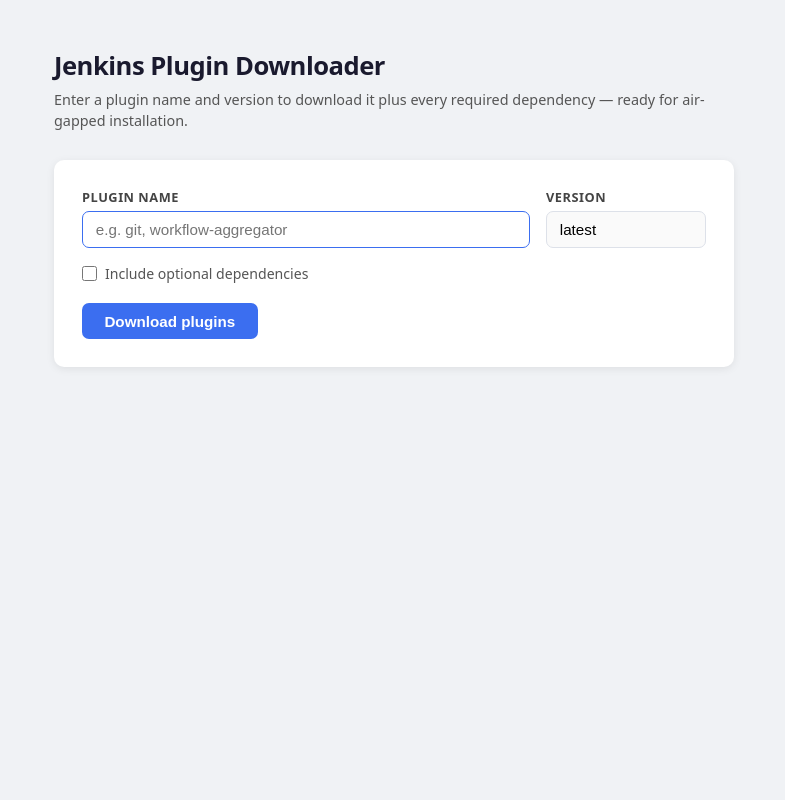
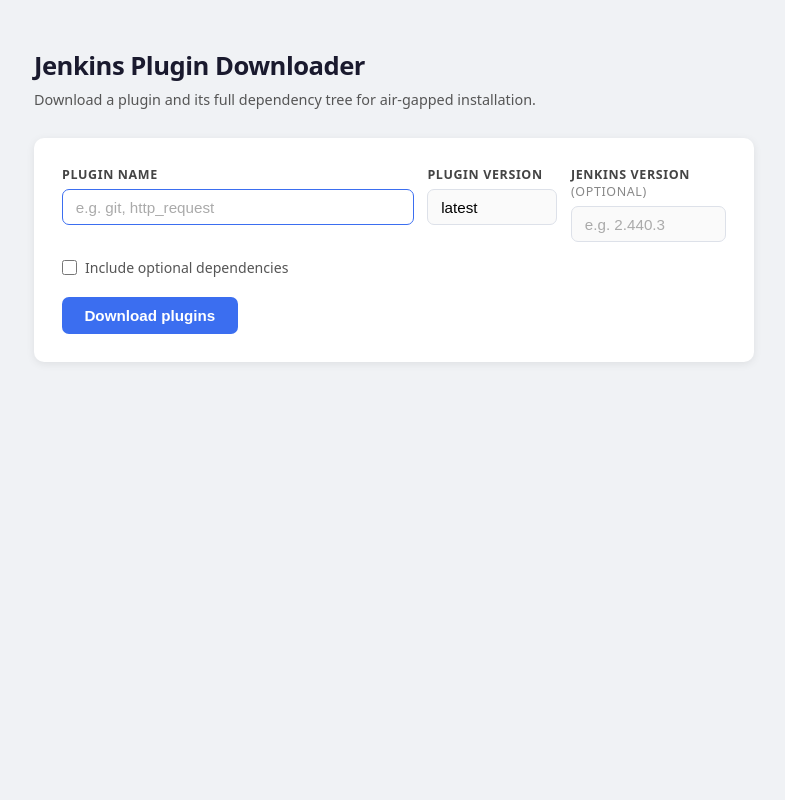
Before and after one commit to seab4ng/download-jenkins-plugin-deps-tree, a Flask app: page / in a window 1280 px wide. Shown: the whole page, without its empty margins (246-1031 px from the left). Run offline with Flask 2, Linux system fonts and the light colour scheme.

Commit message:
Fix 403, add plugin summary table, add Jenkins version field
- Add User-Agent header (jenkins-plugin-manager/2.12.0) to fix 403 from CDN
- Fetch versioned update center (updates.jenkins.io/{jenkins_version}/) when
  Jenkins version is supplied, falling back to /current/ otherwise; uses the
  update center URL and dependency list so versions match the target Jenkins
- Track name/version/size_kb per downloaded plugin and return in status response
- Show sorted summary table in the UI after completion, with Download ZIP button

```diff
--- a/app.py
+++ b/app.py
@@ -9,19 +9,48 @@ import requests
 from flask import Flask, jsonify, render_template, request, send_file
 
 app = Flask(__name__)
-jobs = {}  # job_id -> {status, log, zip_path, zip_name}
+jobs = {}
 
 JENKINS_BASE = "https://updates.jenkins.io"
+HEADERS = {"User-Agent": "jenkins-plugin-manager/2.12.0"}
 
 
-def get_plugin_url(name, version):
-    if version.lower() == "latest":
-        return f"{JENKINS_BASE}/latest/{name}.hpi"
-    return f"{JENKINS_BASE}/download/plugins/{name}/{version}/{name}.hpi"
+# ---------------------------------------------------------------------------
+# Update-center helpers
+# ---------------------------------------------------------------------------
+
+def fetch_update_center(jenkins_version=None):
+    """Return (plugins_dict, source_url) from the appropriate update center."""
+    urls = []
+    if jenkins_version:
+        urls.append(f"{JENKINS_BASE}/{jenkins_version}/update-center.actual.json")
+    urls.append(f"{JENKINS_BASE}/current/update-center.actual.json")
+
+    for url in urls:
+        try:
+            resp = requests.get(url, timeout=30, headers=HEADERS)
+            resp.raise_for_status()
+            data = resp.json()
+            return data.get("plugins", {}), url
+        except Exception:
+            continue
+    return {}, None
 
 
+def uc_lookup(uc_plugins, name):
+    """Look up a plugin in the update-center dict, trying alternate name forms."""
+    return (
+        uc_plugins.get(name)
+        or uc_plugins.get(name.replace("-", "_"))
+        or uc_plugins.get(name.replace("_", "-"))
+    )
+
+
+# ---------------------------------------------------------------------------
+# MANIFEST.MF helpers (fallback when plugin not in update center)
+# ---------------------------------------------------------------------------
+
 def parse_manifest(text):
-    """Parse a MANIFEST.MF file handling RFC 822 line folding."""
     lines = text.replace("\r\n", "\n").replace("\r", "\n").split("\n")
     unfolded = []
     for line in lines:
@@ -37,8 +66,7 @@ def parse_manifest(text):
     return headers
 
 
-def parse_dependencies(dep_str):
-    """Return list of (name, version, is_optional) from Plugin-Dependencies value."""
+def parse_manifest_deps(dep_str):
     deps = []
     if not dep_str:
         return deps
@@ -54,17 +82,31 @@ def parse_dependencies(dep_str):
     return deps
 
 
-def download_plugin(name, version, downloaded, zf, log, include_optional):
+# ---------------------------------------------------------------------------
+# Recursive downloader
+# ---------------------------------------------------------------------------
+
+def download_plugin(name, version, uc_plugins, downloaded, downloaded_list, zf, log, include_optional):
     key = name.lower()
     if key in downloaded:
         return
     downloaded.add(key)
 
-    url = get_plugin_url(name, version)
-    log.append(f"↓ {name}  {version}  {url}")
+    uc_info = uc_lookup(uc_plugins, name)
+
+    # Resolve version
+    resolved_version = version
+    if version.lower() == "latest" and uc_info:
+        resolved_version = uc_info["version"]
+
+    # Pick download URL
+    using_uc = uc_info and resolved_version == uc_info.get("version")
+    url = uc_info["url"] if using_uc else f"{JENKINS_BASE}/download/plugins/{name}/{resolved_version}/{name}.hpi"
+
+    log.append(f"↓ {name}  {resolved_version}")
 
     try:
-        resp = requests.get(url, timeout=60, allow_redirects=True)
+        resp = requests.get(url, timeout=60, allow_redirects=True, headers=HEADERS)
         resp.raise_for_status()
         hpi_data = resp.content
     except requests.HTTPError as exc:
@@ -75,39 +117,56 @@ def download_plugin(name, version, downloaded, zf, log, include_optional):
         return
 
     size_kb = len(hpi_data) // 1024
+    actual_version = resolved_version
+    deps = []
 
-    actual_version = version
-    deps = []
-    try:
-        with zipfile.ZipFile(io.BytesIO(hpi_data)) as inner:
-            manifest_text = inner.read("META-INF/MANIFEST.MF").decode("utf-8", errors="replace")
-        headers = parse_manifest(manifest_text)
-        actual_version = headers.get("Plugin-Version", version)
-        deps = parse_dependencies(headers.get("Plugin-Dependencies", ""))
-    except Exception as exc:
-        log.append(f"  ⚠ Could not read manifest for {name}: {exc}")
+    if using_uc:
+        for dep in uc_info.get("dependencies", []):
+            deps.append((dep["name"], dep["version"], dep.get("optional", False)))
+    else:
+        try:
+            with zipfile.ZipFile(io.BytesIO(hpi_data)) as inner:
+                manifest_text = inner.read("META-INF/MANIFEST.MF").decode("utf-8", errors="replace")
+            h = parse_manifest(manifest_text)
+            actual_version = h.get("Plugin-Version", resolved_version)
+            deps = parse_manifest_deps(h.get("Plugin-Dependencies", ""))
+        except Exception as exc:
+            log.append(f"  ⚠ Could not read manifest for {name}: {exc}")
 
     zf.writestr(f"{name}.hpi", hpi_data)
+    downloaded_list.append({"name": name, "version": actual_version, "size_kb": size_kb})
     log.append(f"  ✓ {name} {actual_version}  ({size_kb} KB)")
 
     for dep_name, dep_version, optional in deps:
         if optional and not include_optional:
             log.append(f"  – skip optional: {dep_name} {dep_version}")
             continue
-        download_plugin(dep_name, dep_version, downloaded, zf, log, include_optional)
+        download_plugin(dep_name, dep_version, uc_plugins, downloaded, downloaded_list, zf, log, include_optional)
 
 
-def run_job(job_id, plugin_name, version, include_optional):
+# ---------------------------------------------------------------------------
+# Job runner
+# ---------------------------------------------------------------------------
+
+def run_job(job_id, plugin_name, version, jenkins_version, include_optional):
     job = jobs[job_id]
     log = job["log"]
-    opt_label = " (+ optional deps)" if include_optional else ""
-    log.append(f"Starting: {plugin_name}  version={version}{opt_label}\n")
+    jv_label = f", Jenkins {jenkins_version}" if jenkins_version else " (latest Jenkins)"
+    log.append(f"Starting: {plugin_name}  version={version}{jv_label}\n")
+
+    log.append(f"Fetching update center{' for Jenkins ' + jenkins_version if jenkins_version else ''}...")
+    uc_plugins, uc_url = fetch_update_center(jenkins_version)
+    if uc_url:
+        log.append(f"  Loaded {len(uc_plugins)} plugins from {uc_url}\n")
+    else:
+        log.append("  ⚠ Could not load update center — using direct URLs\n")
 
     try:
         buf = io.BytesIO()
         downloaded = set()
+        downloaded_list = []
         with zipfile.ZipFile(buf, "w", zipfile.ZIP_DEFLATED) as zf:
-            download_plugin(plugin_name, version, downloaded, zf, log, include_optional)
+            download_plugin(plugin_name, version, uc_plugins, downloaded, downloaded_list, zf, log, include_optional)
 
         buf.seek(0)
         tmp = tempfile.NamedTemporaryFile(delete=False, suffix=".zip")
@@ -116,12 +175,17 @@ def run_job(job_id, plugin_name, version, include_optional):
 
         job["zip_path"] = tmp.name
         job["zip_name"] = f"{plugin_name}-plugins.zip"
+        job["plugins"] = sorted(downloaded_list, key=lambda x: x["name"])
         job["status"] = "done"
         log.append(f"\nDone — {len(downloaded)} plugin(s) packaged.")
     except Exception as exc:
         job["status"] = "error"
         log.append(f"\nFATAL: {exc}")
 
+
+# ---------------------------------------------------------------------------
+# Flask routes
+# ---------------------------------------------------------------------------
 
 @app.route("/")
 def index():
@@ -133,15 +197,16 @@ def start():
     data = request.get_json() or {}
     plugin_name = (data.get("plugin_name") or "").strip()
     version = (data.get("version") or "latest").strip() or "latest"
+    jenkins_version = (data.get("jenkins_version") or "").strip() or None
     include_optional = bool(data.get("include_optional", False))
 
     if not plugin_name:
         return jsonify({"error": "Plugin name is required"}), 400
 
     job_id = str(uuid.uuid4())
-    jobs[job_id] = {"status": "running", "log": [], "zip_path": None, "zip_name": None}
+    jobs[job_id] = {"status": "running", "log": [], "zip_path": None, "zip_name": None, "plugins": []}
 
-    t = threading.Thread(target=run_job, args=(job_id, plugin_name, version, include_optional))
+    t = threading.Thread(target=run_job, args=(job_id, plugin_name, version, jenkins_version, include_optional))
     t.daemon = True
     t.start()
 
@@ -153,7 +218,7 @@ def status(job_id):
     job = jobs.get(job_id)
     if not job:
         return jsonify({"error": "Not found"}), 404
-    return jsonify({"status": job["status"], "log": job["log"]})
+    return jsonify({"status": job["status"], "log": job["log"], "plugins": job.get("plugins", [])})
 
 
 @app.route("/result/<job_id>")
--- a/templates/index.html
+++ b/templates/index.html
@@ -15,10 +15,10 @@
       display: flex;
       align-items: flex-start;
       justify-content: center;
-      padding: 3rem 1rem;
+      padding: 3rem 1rem 4rem;
     }
 
-    .container { width: 100%; max-width: 680px; }
+    .container { width: 100%; max-width: 720px; }
 
     header { margin-bottom: 1.75rem; }
     header h1 { font-size: 1.6rem; font-weight: 700; letter-spacing: -0.5px; }
@@ -31,11 +31,10 @@
       box-shadow: 0 2px 8px rgba(0,0,0,0.08);
     }
 
-    .row { display: flex; gap: 1rem; }
+    .row { display: flex; gap: 0.85rem; flex-wrap: wrap; }
 
-    .field { display: flex; flex-direction: column; gap: 0.35rem; flex: 1; margin-bottom: 1rem; }
-    .field.short { max-width: 160px; }
-    .field label { font-size: 0.8rem; font-weight: 600; color: #444; text-transform: uppercase; letter-spacing: 0.04em; }
+    .field { display: flex; flex-direction: column; gap: 0.35rem; flex: 1; min-width: 120px; margin-bottom: 1rem; }
+    .field label { font-size: 0.78rem; font-weight: 600; color: #444; text-transform: uppercase; letter-spacing: 0.05em; }
 
     input[type="text"] {
       padding: 0.55rem 0.8rem;
@@ -45,8 +44,10 @@
       outline: none;
       transition: border-color 0.15s;
       background: #fafafa;
+      width: 100%;
     }
     input[type="text"]:focus { border-color: #3b6ef0; background: #fff; }
+    input[type="text"]::placeholder { color: #aaa; }
 
     .opt-row {
       display: flex;
@@ -73,25 +74,29 @@
     }
     .btn-primary { background: #3b6ef0; color: #fff; }
     .btn-primary:hover { background: #2a5bd7; }
-    .btn-primary:disabled { opacity: 0.5; cursor: not-allowed; }
+    .btn-primary:disabled { opacity: 0.45; cursor: not-allowed; }
     .btn-success { background: #16a34a; color: #fff; text-decoration: none; }
     .btn-success:hover { background: #15803d; }
 
-    /* Progress section */
+    /* Progress */
     #progress-section { display: none; margin-top: 1.5rem; border-top: 1px solid #eee; padding-top: 1.25rem; }
 
-    .progress-header {
+    .section-label {
+      font-size: 0.78rem;
+      font-weight: 600;
+      color: #444;
+      text-transform: uppercase;
+      letter-spacing: 0.05em;
+      margin-bottom: 0.55rem;
       display: flex;
       align-items: center;
       justify-content: space-between;
-      margin-bottom: 0.6rem;
     }
-    .progress-header span { font-size: 0.82rem; font-weight: 600; color: #444; text-transform: uppercase; letter-spacing: 0.04em; }
 
     .badge {
-      padding: 0.2rem 0.65rem;
+      padding: 0.18rem 0.6rem;
       border-radius: 999px;
-      font-size: 0.72rem;
+      font-size: 0.7rem;
       font-weight: 700;
       text-transform: uppercase;
       letter-spacing: 0.06em;
@@ -103,40 +108,64 @@
     .log {
       background: #1a1b26;
       color: #cdd6f4;
-      font-family: "JetBrains Mono", "Cascadia Code", "Fira Code", "Consolas", monospace;
+      font-family: "Cascadia Code", "JetBrains Mono", "Fira Code", "Consolas", monospace;
       font-size: 0.78rem;
-      line-height: 1.6;
+      line-height: 1.65;
       border-radius: 7px;
       padding: 0.9rem 1rem;
-      max-height: 320px;
+      max-height: 260px;
       overflow-y: auto;
       white-space: pre-wrap;
       word-break: break-all;
     }
-    .log .ok    { color: #a6e3a1; }
-    .log .err   { color: #f38ba8; }
-    .log .warn  { color: #f9e2af; }
-    .log .skip  { color: #6c7086; }
 
-    #download-wrap { margin-top: 1rem; display: none; }
+    /* Plugin summary table */
+    #summary-section { display: none; margin-top: 1.5rem; border-top: 1px solid #eee; padding-top: 1.25rem; }
+
+    .table-wrap { overflow-x: auto; margin-top: 0.55rem; border-radius: 7px; border: 1px solid #e5e7eb; }
+
+    table { width: 100%; border-collapse: collapse; font-size: 0.85rem; }
+    thead th {
+      background: #f8f9fb;
+      text-align: left;
+      padding: 0.55rem 0.85rem;
+      font-size: 0.75rem;
+      font-weight: 700;
+      text-transform: uppercase;
+      letter-spacing: 0.05em;
+      color: #555;
+      border-bottom: 1px solid #e5e7eb;
+    }
+    tbody tr { border-bottom: 1px solid #f0f0f0; }
+    tbody tr:last-child { border-bottom: none; }
+    tbody tr:hover { background: #fafafa; }
+    tbody td { padding: 0.5rem 0.85rem; color: #333; }
+    tbody td.mono { font-family: monospace; font-size: 0.82rem; }
+    tbody td.right { text-align: right; color: #666; }
+
+    #download-wrap { margin-top: 1.1rem; }
   </style>
 </head>
 <body>
 <div class="container">
   <header>
     <h1>Jenkins Plugin Downloader</h1>
-    <p>Enter a plugin name and version to download it plus every required dependency — ready for air-gapped installation.</p>
+    <p>Download a plugin and its full dependency tree for air-gapped installation.</p>
   </header>
 
   <div class="card">
     <div class="row">
-      <div class="field">
+      <div class="field" style="flex:2; min-width:180px;">
         <label for="plugin_name">Plugin name</label>
-        <input type="text" id="plugin_name" placeholder="e.g. git, workflow-aggregator" autocomplete="off" autofocus>
+        <input type="text" id="plugin_name" placeholder="e.g. git, http_request" autocomplete="off" autofocus>
       </div>
-      <div class="field short">
-        <label for="version">Version</label>
+      <div class="field" style="max-width:130px;">
+        <label for="version">Plugin version</label>
         <input type="text" id="version" placeholder="latest" value="latest">
+      </div>
+      <div class="field" style="max-width:155px;">
+        <label for="jenkins_version">Jenkins version <span style="font-weight:400;color:#888;">(optional)</span></label>
+        <input type="text" id="jenkins_version" placeholder="e.g. 2.440.3">
       </div>
     </div>
 
@@ -147,14 +176,38 @@
 
     <button class="btn btn-primary" id="start-btn" onclick="startDownload()">Download plugins</button>
 
+    <!-- Progress log -->
     <div id="progress-section">
-      <div class="progress-header">
-        <span>Progress</span>
+      <div class="section-label">
+        Progress
         <span id="badge" class="badge"></span>
       </div>
       <div class="log" id="log"></div>
+    </div>
+
+    <!-- Plugin summary table -->
+    <div id="summary-section">
+      <div class="section-label">
+        Downloaded plugins
+        <span id="plugin-count" style="font-weight:400; color:#666; font-size:0.8rem;"></span>
+      </div>
+      <div class="table-wrap">
+        <table>
+          <thead>
+            <tr>
+              <th>#</th>
+              <th>Plugin</th>
+              <th>Version</th>
+              <th style="text-align:right;">Size</th>
+            </tr>
+          </thead>
+          <tbody id="plugin-tbody"></tbody>
+        </table>
+      </div>
       <div id="download-wrap">
-        <a id="download-link" class="btn btn-success" href="#">Download ZIP</a>
+        <a id="download-link" class="btn btn-success" href="#" style="margin-top:1rem; display:inline-flex;">
+          Download ZIP
+        </a>
       </div>
     </div>
   </div>
@@ -165,13 +218,14 @@
 
   function colorize(lines) {
     return lines.map(l => {
-      if (l.startsWith("  ✓"))      return `<span class="ok">${esc(l)}</span>`;
-      if (l.startsWith("  ✗"))      return `<span class="err">${esc(l)}</span>`;
-      if (l.startsWith("  ⚠"))      return `<span class="warn">${esc(l)}</span>`;
-      if (l.startsWith("  –"))      return `<span class="skip">${esc(l)}</span>`;
-      if (l.startsWith("FATAL"))    return `<span class="err">${esc(l)}</span>`;
-      if (l.startsWith("Done"))     return `<span class="ok">${esc(l)}</span>`;
-      return esc(l);
+      const e = esc(l);
+      if (l.startsWith("  ✓"))   return `<span style="color:#a6e3a1">${e}</span>`;
+      if (l.startsWith("  ✗"))   return `<span style="color:#f38ba8">${e}</span>`;
+      if (l.startsWith("  ⚠"))   return `<span style="color:#f9e2af">${e}</span>`;
+      if (l.startsWith("  –"))   return `<span style="color:#6c7086">${e}</span>`;
+      if (l.startsWith("FATAL")) return `<span style="color:#f38ba8">${e}</span>`;
+      if (l.startsWith("Done"))  return `<span style="color:#a6e3a1">${e}</span>`;
+      return e;
     }).join("\n");
   }
 
@@ -179,17 +233,24 @@
     return s.replace(/&/g,"&amp;").replace(/</g,"&lt;").replace(/>/g,"&gt;");
   }
 
+  function formatSize(kb) {
+    if (kb >= 1024) return (kb / 1024).toFixed(1) + " MB";
+    return kb + " KB";
+  }
+
   async function startDownload() {
     const name    = document.getElementById("plugin_name").value.trim();
     const version = document.getElementById("version").value.trim() || "latest";
+    const jv      = document.getElementById("jenkins_version").value.trim();
     const inclOpt = document.getElementById("include_optional").checked;
 
     if (!name) { alert("Please enter a plugin name."); return; }
 
     document.getElementById("start-btn").disabled = true;
     document.getElementById("progress-section").style.display = "block";
-    document.getElementById("download-wrap").style.display = "none";
+    document.getElementById("summary-section").style.display = "none";
     document.getElementById("log").innerHTML = "";
+    document.getElementById("plugin-tbody").innerHTML = "";
     setBadge("running");
 
     if (pollTimer) { clearInterval(pollTimer); pollTimer = null; }
@@ -199,10 +260,10 @@
       resp = await fetch("/start", {
         method: "POST",
         headers: { "Content-Type": "application/json" },
-        body: JSON.stringify({ plugin_name: name, version, include_optional: inclOpt })
+        body: JSON.stringify({ plugin_name: name, version, jenkins_version: jv || null, include_optional: inclOpt })
       });
     } catch (e) {
-      appendLog(`Network error: ${e}`);
+      appendRaw(`Network error: ${e}`);
       setBadge("error");
       document.getElementById("start-btn").disabled = false;
       return;
@@ -210,7 +271,7 @@
 
     if (!resp.ok) {
       const err = await resp.json().catch(() => ({}));
-      appendLog("Error: " + (err.error || resp.statusText));
+      appendRaw("Error: " + (err.error || resp.statusText));
       setBadge("error");
       document.getElementById("start-btn").disabled = false;
       return;
@@ -233,22 +294,38 @@
         if (data.status === "done") {
           clearInterval(pollTimer);
           setBadge("done");
-          const link = document.getElementById("download-link");
-          link.href = `/result/${jobId}`;
-          document.getElementById("download-wrap").style.display = "block";
+          showPluginTable(data.plugins, jobId);
           document.getElementById("start-btn").disabled = false;
         } else if (data.status === "error") {
           clearInterval(pollTimer);
           setBadge("error");
           document.getElementById("start-btn").disabled = false;
         }
-      } catch (_) { /* transient network glitch, keep polling */ }
+      } catch (_) { /* transient glitch, keep polling */ }
     }, 600);
   }
 
-  function appendLog(msg) {
-    const el = document.getElementById("log");
-    el.textContent += msg + "\n";
+  function showPluginTable(plugins, jobId) {
+    const tbody = document.getElementById("plugin-tbody");
+    tbody.innerHTML = "";
+    plugins.forEach((p, i) => {
+      const tr = document.createElement("tr");
+      tr.innerHTML = `
+        <td style="color:#999;width:36px">${i + 1}</td>
+        <td class="mono">${esc(p.name)}</td>
+        <td class="mono">${esc(p.version)}</td>
+        <td class="right">${formatSize(p.size_kb)}</td>
+      `;
+      tbody.appendChild(tr);
+    });
+
+    document.getElementById("plugin-count").textContent = `${plugins.length} plugin${plugins.length !== 1 ? "s" : ""}`;
+    document.getElementById("download-link").href = `/result/${jobId}`;
+    document.getElementById("summary-section").style.display = "block";
+  }
+
+  function appendRaw(msg) {
+    document.getElementById("log").textContent += msg + "\n";
   }
 
   function setBadge(state) {
```
